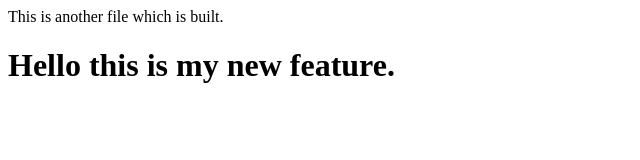
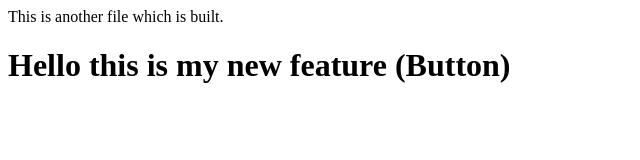
Before and after one commit to Yousaf-Ansari-8666/Local-Repo, a plain HTML site: page index.html in a window 1280 px wide. Shown: the whole page, without its empty margins (0-640 px from the left). Drawn offline with Linux system fonts and the light colour scheme.

```diff
--- a/index.html
+++ b/index.html
@@ -1,3 +1,3 @@
 <p>This is another file which is built.</p>
 
-<h1>Hello this is my new feature.</h1>
+<h1>Hello this is my new feature (Button)</h1>
```
